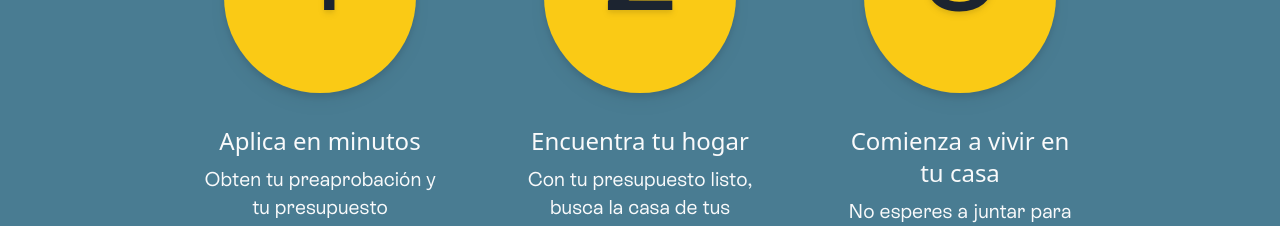
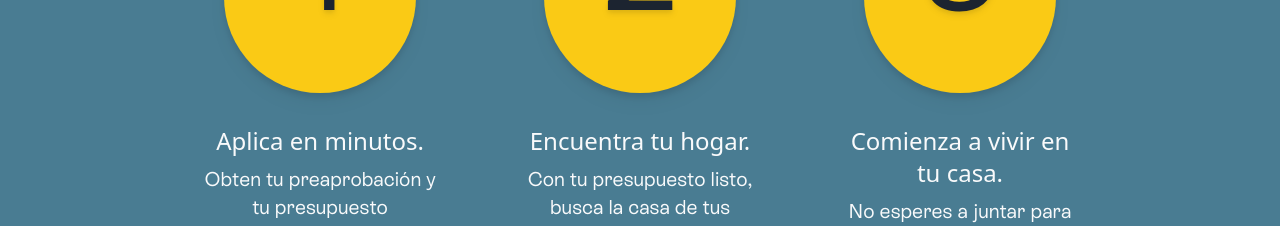
Before and after one commit to AlexisMorhe/Livin-MVP, a Next.js app: page / in a window 1280 px wide. Shown: the part 1120-1346 px from the top of the page. Built offline with nearby package versions, Linux system fonts and the light colour scheme; a web font is replaced by a local one.

Commit message:
Landing page changes

```diff
--- a/components/Home/explanation.js
+++ b/components/Home/explanation.js
@@ -7,19 +7,19 @@ export default function Explanation() {
         <div className='w-1/4 h-full flex flex-col items-center'>
           <div className='rounded-full h-48 w-48 drop-shadow-lg bg-yellow-300'></div>
           <div className='absolute font-rebond text-dark drop-shadow-md text-9xl'>1</div>
-          <p className='font-chillax text-2xl font-medium text-center mt-8'>Aplica en minutos</p>
+          <p className='font-chillax text-2xl font-medium text-center mt-8'>Aplica en minutos.</p>
           <p className='font-rebond text-xl text-center mt-2'>Obten tu preaprobación y tu presupuesto aproximado. Es gratis y libre de todo compromiso, tampoco afecta tu historial crediticio.</p>
         </div>
         <div className='w-1/4 h-full flex flex-col items-center'>
           <div className='rounded-full h-48 w-48 drop-shadow-lg bg-yellow-300'></div>
           <div className='absolute font-rebond text-dark drop-shadow-md text-9xl'>2</div>
-          <p className='font-chillax text-2xl font-medium text-center mt-8'>Encuentra tu hogar</p>
+          <p className='font-chillax text-2xl font-medium text-center mt-8'>Encuentra tu hogar.</p>
           <p className='font-rebond text-xl text-center mt-2'>Con tu presupuesto listo, busca la casa de tus sueños dentro de la selección que tenemos preparada para ti.</p>
         </div>
         <div className='w-1/4 h-full flex flex-col items-center'>
           <div className='rounded-full h-48 w-48 drop-shadow-lg bg-yellow-300'></div>
           <div className='absolute font-rebond text-dark drop-shadow-md text-9xl'>3</div>
-          <p className='font-chillax text-2xl font-medium text-center mt-8'>Comienza a vivir en tu casa</p>
+          <p className='font-chillax text-2xl font-medium text-center mt-8'>Comienza a vivir en tu casa.</p>
           <p className='font-rebond text-xl text-center mt-2'>No esperes a juntar para el enganche ni a que el banco te apruebe un crédito. Múdate y te ayudamos con el resto.</p>
         </div>
       </div>
```
